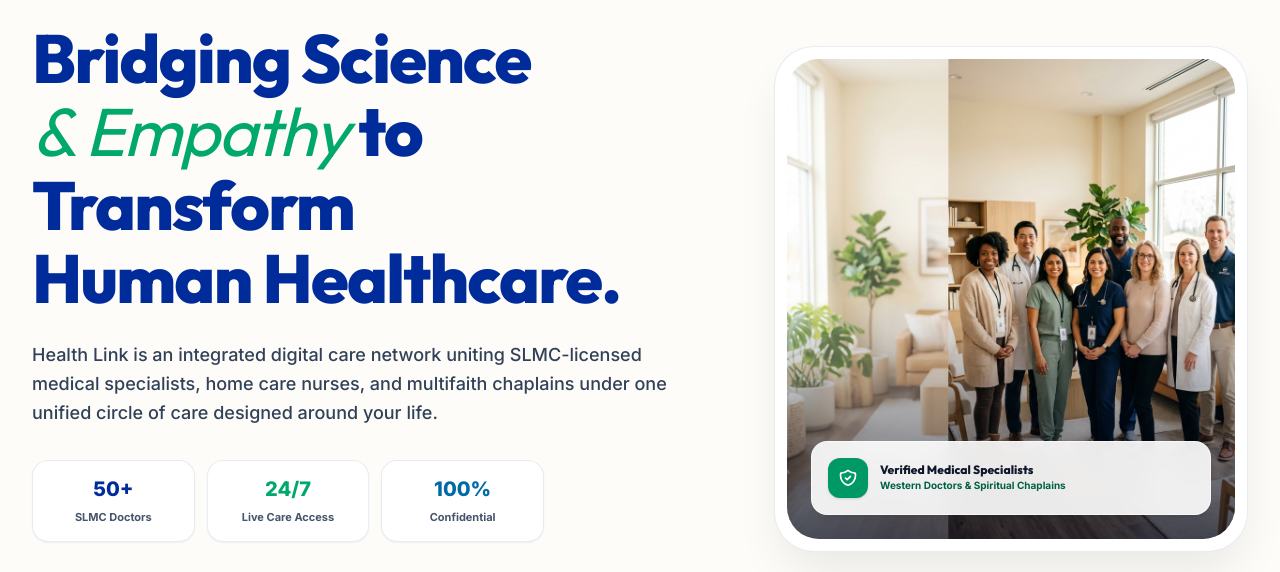
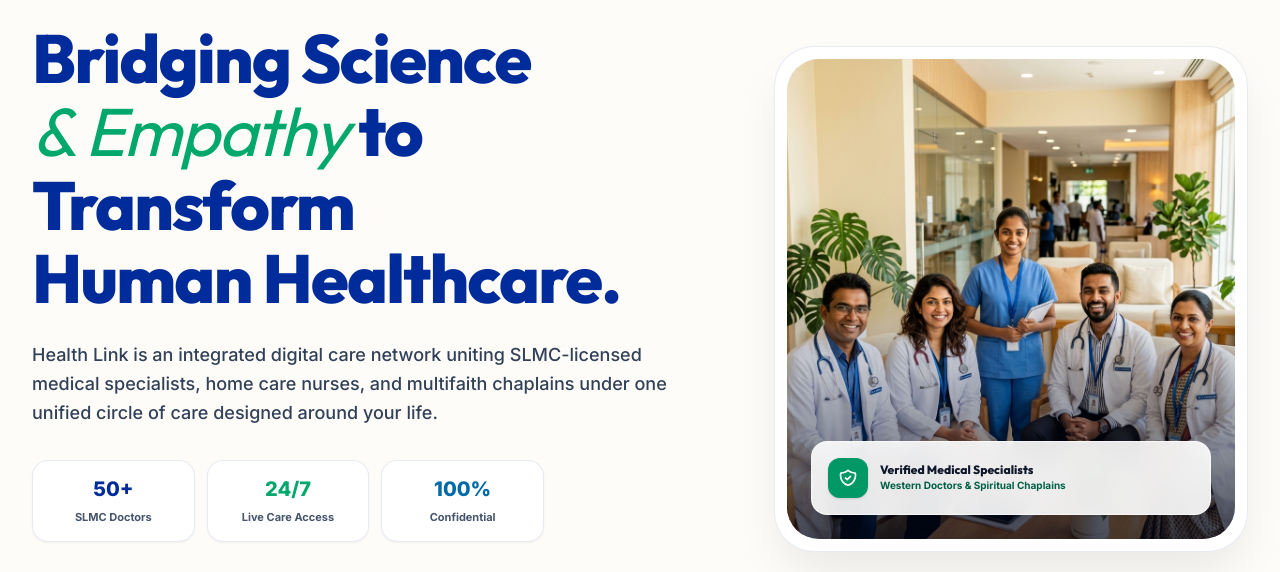
Before and after one commit to roo-19/Health-Link-Final, a Next.js app: page /about in a window 1280 px wide. Shown: the part 212-784 px from the top of the page. Built offline with nearby package versions, Linux system fonts and the light colour scheme; no server answers.

Commit message:
feat: update about page team image and accessibility text

```diff
--- a/src/app/about/page.tsx
+++ b/src/app/about/page.tsx
@@ -111,8 +111,8 @@
               <div className="relative rounded-[2.5rem] overflow-hidden border border-slate-200/80 bg-white p-3 shadow-2xl shadow-slate-900/10 group">
                 <div className="relative h-[420px] sm:h-[480px] w-full rounded-[2rem] overflow-hidden">
                   <Image
-                    src="/images/about_us_team_hero.png"
-                    alt="Health Link Medical & Wellness Team"
+                    src="/images/sri_lankan_about_team.png"
+                    alt="Health Link Sri Lankan Medical & Wellness Team"
                     fill
                     className="object-cover object-center group-hover:scale-105 transition-transform duration-700"
                     priority
```
Also changed, not shown: public/images/sri_lankan_about_team.png (added).
